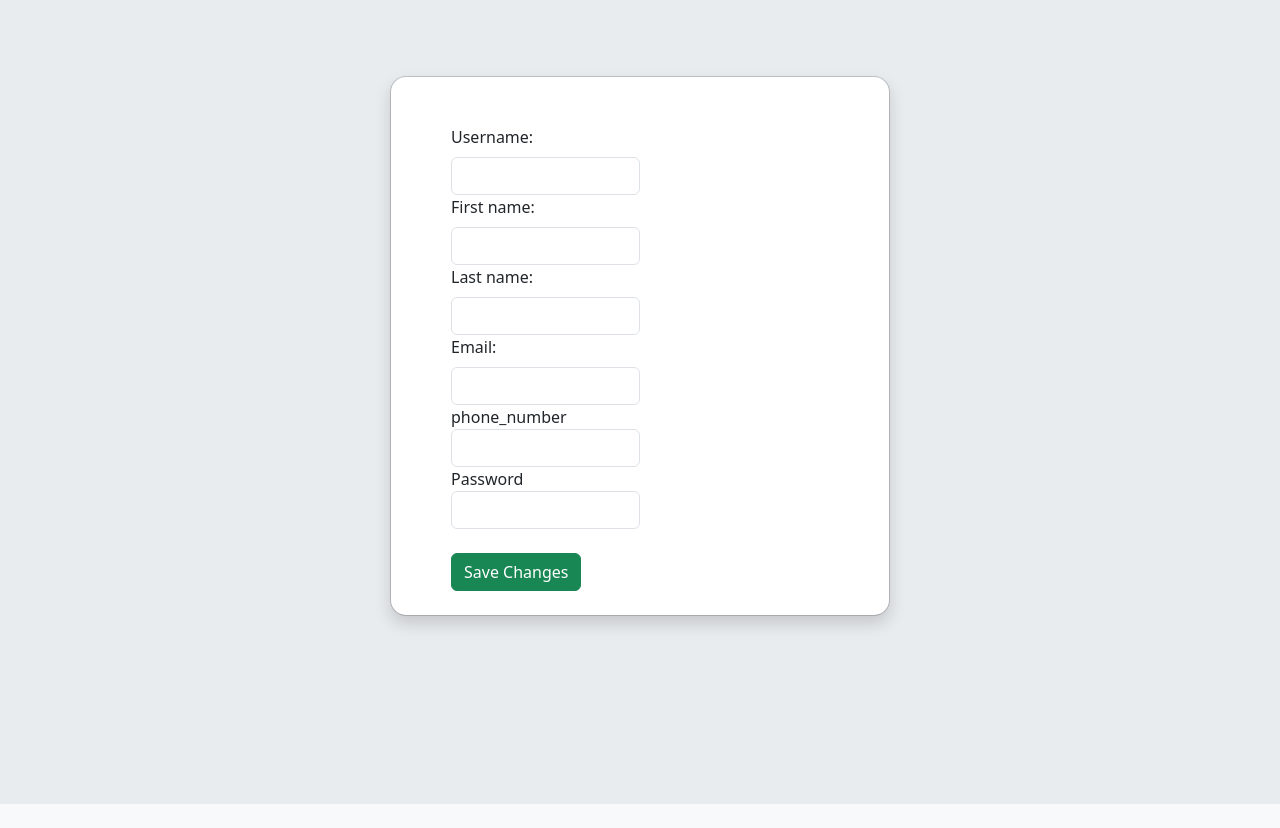
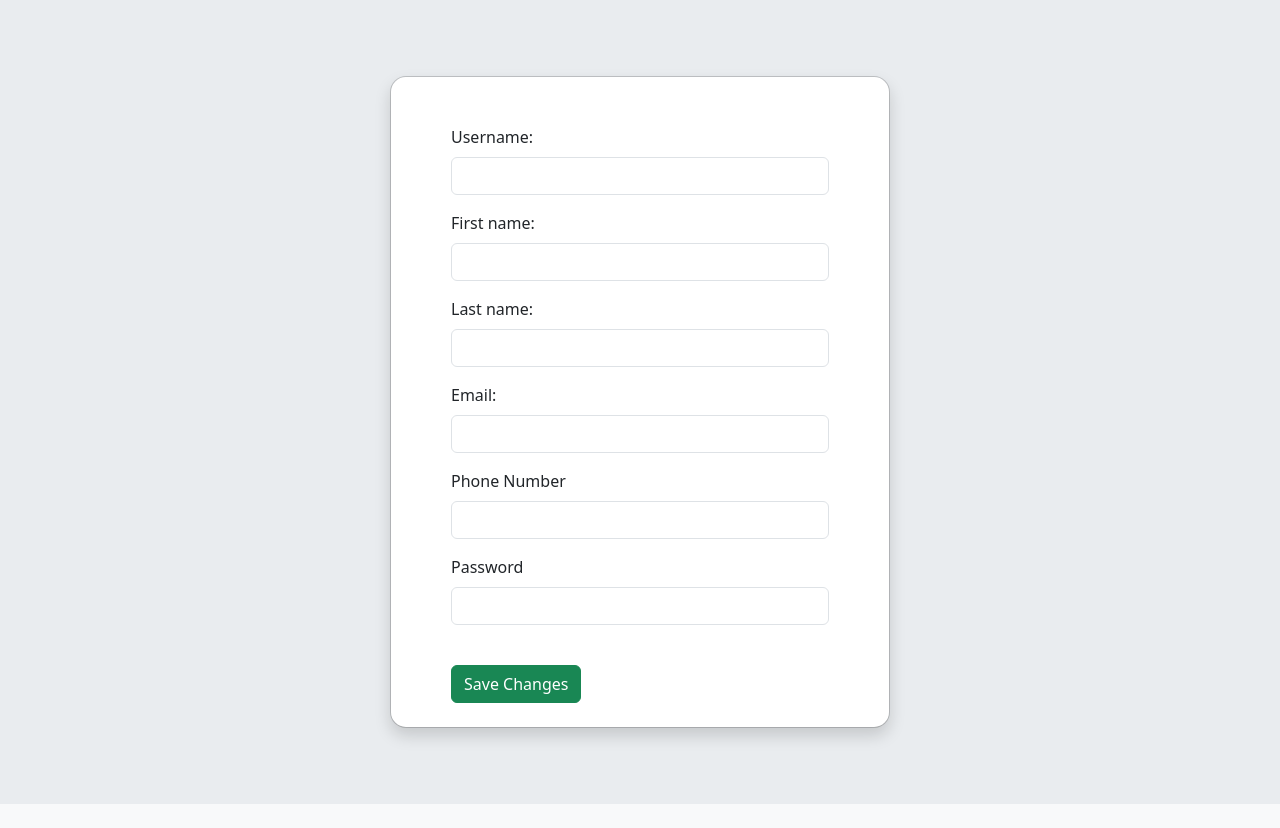
Before and after one commit to Shraddhamali2104/QuizProject2, a Flask app: template templates/profiles/edit_profile.html in a window 1280 px wide. Shown: the part 142-970 px from the top of the page. Run offline with Flask 3, Linux system fonts and the light colour scheme; the template is opened without the code that fills it, so the values that code supplies are empty.

```diff
--- a/templates/main.html
+++ b/templates/main.html
@@ -6,11 +6,10 @@ main template
 
 {% block style_content %}
 
-
 {% endblock %}
 {% block header %}
 <div class="container text-center">
-    <h2>🎯 Welcome to quizBuzz...! 🎯<h2>
+    <h2> 🎯 Welcome to quizBuzz...! 🎯 <h2>
 </div>
 {% endblock %}
 
@@ -62,7 +61,6 @@ main template
 
                             <a href="/login/admin" class="btn btn-lg btn-primary mt-1 w-100"
                                 data-bs-dismiss="modal">Admin Login</a>
-
 
                         </div>
                     </div>
--- a/templates/profiles/edit_profile.html
+++ b/templates/profiles/edit_profile.html
@@ -4,19 +4,15 @@
 {% block style_content %}
 
 {% endblock %}
-{% block left_content %}
+
 
 {% block header%}
 <div class="container text-center" >
     <h2>Edit Your profile here<h2>
-
 </div>
 
 {% endblock%}
-<!-- <div class="container"></div> -->
-<div class="container"> hello, {{username}}</div>
 
-{% endblock %}
 
 {% block middle_content %}
 <!-- Middle content -->
@@ -31,32 +27,32 @@
     <form action="/update_profile" enctype="multipart/form-data" method="POST">
 
 
-        <div class="col-sm-6">
+        <div class="col-sm-12 ">
 
             <label for="username" class="form-label">Username:</label>
             <input type="text" class="form-control" id="username" placeholder="" value="" required="" fdprocessedid="m5hn">
 
-            <label for="first_name" class="form-label">First name:</label>
+            <label for="first_name" class="form-label mt-3">First name:</label>
             <input type="text" class="form-control" id="firstName" placeholder="" value="" required="" fdprocessedid="m5hn">
 
-            <label for="last_name" class="form-label">Last name:</label>
+            <label for="last_name" class="form-label mt-3">Last name:</label>
             <input type="text" class="form-control" id="last_name" placeholder="" value="" required="" fdprocessedid="m5hn">
 
-            <label for="email" class="form-label">Email:</label>
+            <label for="email" class="form-label mt-3">Email:</label>
             <input type="text" class="form-control" id="email" placeholder="" value="" required="" fdprocessedid="m5hn">
 
 
-            <label for="phone_number" class="phone_number">phone_number</label>
+            <label for="phone_number" class="form-label mt-3">Phone Number</label>
             <input type="text" class="form-control" id="phone_number" placeholder="" value="" required="" fdprocessedid="m5hn">
 
-            <label for="password" class="password">Password</label>
+            <label for="password" class="form-label mt-3">Password</label>
             <input type="text" class="form-control" id="password" placeholder="" value="" required="" fdprocessedid="m5hn">
 
 
 
           </div>
           <br>
-        <button type="submit" class="btn btn-success" >Save Changes</button>
+        <button type="submit" class="btn btn-success mt-3" >Save Changes</button>
     </form>
 
 
--- a/templates/test_section/home2.html
+++ b/templates/test_section/home2.html
@@ -9,6 +9,7 @@
 
 
 
+<div class="row" style="width: 18rem;">
 
     <div class="col-sm-6">
         <div class="card">
@@ -25,6 +26,7 @@
             </div>
         </div>
     </div>
+</div>
 {% endfor %}
 
 {% endblock %}
```
Also changed, not shown: templates/admin/user_list.html (+14 -6 lines), templates/profiles/view_profile.html (+20 -13 lines). Lines whose indentation alone changed are shown as unchanged.
